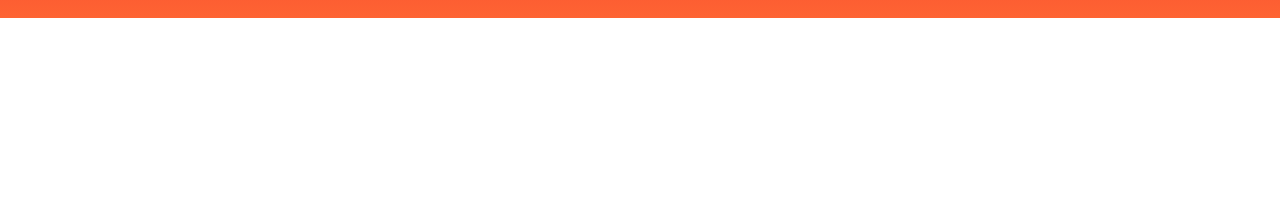
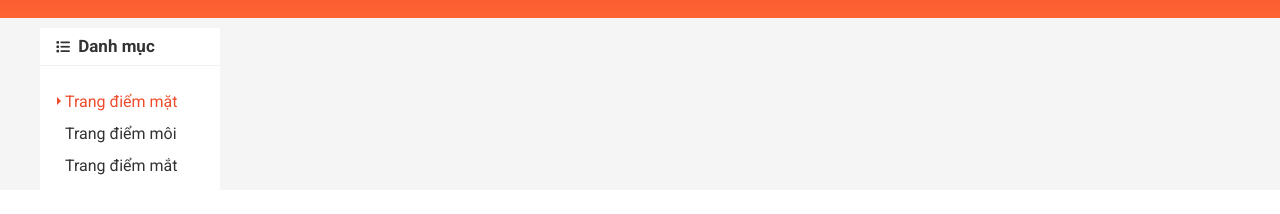
Before and after one commit to NguyenVietHung10/Shopee, a plain HTML site: page index.html in a window 1280 px wide. Shown: the part 102-316 px from the top of the page. Drawn offline with Linux system fonts and the light colour scheme.

Commit message:
p1 làm phần app__container

```diff
--- a/assets/css/basic.css
+++ b/assets/css/basic.css
@@ -20,7 +20,7 @@ html {
   font-family: "Roboto", sans-serif;
   box-sizing: border-box;
 }
-/* ------------------------------------ */
+/* ---------------responsive--------------------- */
 .grid {
   width: 1200px;
   max-width: 100%;
@@ -34,7 +34,22 @@ html {
 .grid__row {
   display: flex;
   flex-wrap: wrap;
+  margin-left: -12px;
+  margin-right: -12px;
 }
+
+.grid__column-2{
+  padding-left: 12px;
+  padding-right: 12px;
+  width: 16.6667%;
+}
+
+.grid__column-10{
+  padding-left: 12px;
+  padding-right: 12px;
+  width: 83,3334%;
+}
+
 
 /* animation */
 @keyframes fadein {
--- a/assets/css/style.css
+++ b/assets/css/style.css
@@ -38,11 +38,11 @@
   font-weight: 400;
 }
 
-.header__navbar-user-item--separate{
+.header__navbar-user-item--separate {
   border-top: 1px solid rgb(0, 0, 0, 0.05);
 }
 
-.header__navbar-user-menu{
+.header__navbar-user-menu {
   position: absolute;
   top: calc(100% + 4px);
   right: 0;
@@ -55,11 +55,11 @@
   display: none;
 }
 
-.header__navbar-user:hover .header__navbar-user-menu{
+.header__navbar-user:hover .header__navbar-user-menu {
   display: block;
 }
 
-.header__navbar-user-menu::before{
+.header__navbar-user-menu::before {
   content: "";
   border-width: 20px 27px;
   border-style: solid;
@@ -69,7 +69,7 @@
   right: 22px;
 }
 
-.header__navbar-user-menu::after{
+.header__navbar-user-menu::after {
   content: "";
   width: 90%;
   height: 10px;
@@ -79,11 +79,11 @@
   right: 0;
 }
 
-.header__navbar-user-item:first-child{
+.header__navbar-user-item:first-child {
   margin-top: 6px;
 }
 
-.header__navbar-user-item a{
+.header__navbar-user-item a {
   text-decoration: none;
   color: var(--text-color);
   font-size: 1.4rem;
@@ -91,17 +91,17 @@
   display: block;
 }
 
-.header__navbar-user-item a:first-child{
+.header__navbar-user-item a:first-child {
   border-top-left-radius: 2px;
   border-top-right-radius: 2px;
 }
 
-.header__navbar-user-item a:last-child{
+.header__navbar-user-item a:last-child {
   border-bottom-left-radius: 2px;
   border-bottom-right-radius: 2px;
 }
 
-.header__navbar-user-item a:hover{
+.header__navbar-user-item a:hover {
   background-color: #fafafa;
 }
 
@@ -157,7 +157,7 @@
   text-decoration: none;
 }
 
-.header__navbar-icon-link:nth-child(2){
+.header__navbar-icon-link:nth-child(2) {
   margin-left: 3px;
 }
 
@@ -469,7 +469,7 @@
   width: 200px;
 }
 
-.header__logo-link{
+.header__logo-link {
   text-decoration: none;
   color: transparent;
 }
@@ -807,3 +807,65 @@
 .header__cart-check:hover {
   background-color: #f05d41;
 }
+/* ========app__container============ */
+.app__container {
+  background-color: #f5f5f5;
+}
+
+.category {
+  background-color: var(--white-color);
+  margin-top: 10px;
+  border-radius: 2px;
+}
+
+.category__heading {
+  font-size: 1.7rem;
+  font-weight: 600;
+  color: var(--text-color);
+  padding: 10px 16px;
+  border-bottom: 1px solid rgb(0, 0, 0, 0.05);
+}
+
+.category__heading-icon {
+  font-size: 1.4rem;
+  margin-right: 4px;
+}
+
+.category-list{
+  margin: 20px 0px 0px 9px;
+  padding: 0 0 8px 0;
+}
+
+.category-item{
+
+}
+
+.category-item--active .category-item__link{
+  color: var(--primary-color);
+}
+
+.category-item--active .category-item__link::before{
+  border: 4px solid;
+  content: "";
+  top: 50%;
+  left: 8px;
+  transform: translateY(calc(-50% - 1px));
+  border-color: transparent transparent transparent var(--primary-color);
+  position: absolute;
+}
+
+.category-item__link{
+  position: relative;
+  text-decoration: none;
+  color: var(--text-color);
+  font-size: 1.6rem;
+  padding: 8px 16px;
+  display: block;
+  transition: right linear 0.1s;
+  right: 0;
+}
+
+.category-item__link:hover{
+  right: -4px;
+  color: var(--primary-color);
+}
--- a/index.html
+++ b/index.html
@@ -317,7 +317,35 @@
       </header>
 
       <!-- container phần thân -->
-      <div class="container"></div>
+      <div class="app__container">
+        <div class="grid">
+          <div class="grid__row">
+            <div class="grid__column-2">
+              <nav class="category">
+                <h3 class="category__heading">
+                  <i class="category__heading-icon fa-solid fa-list"></i>
+                  Danh mục</h3>
+
+                <ul class="category-list">
+                  <li class="category-item category-item--active">
+                    <a href="#" class="category-item__link">Trang điểm mặt</a>
+                  </li>
+                  <li class="category-item">
+                    <a href="#" class="category-item__link">Trang điểm môi</a>
+                  </li>
+                  <li class="category-item">
+                    <a href="#" class="category-item__link">Trang điểm mắt</a>
+                  </li>
+                </ul>
+              </nav>
+            </div>
+
+            <div class="grid__column-10">
+
+            </div>
+          </div>
+        </div>
+      </div>
 
       <!-- footer -->
       <footer class="footer"></footer>
```
